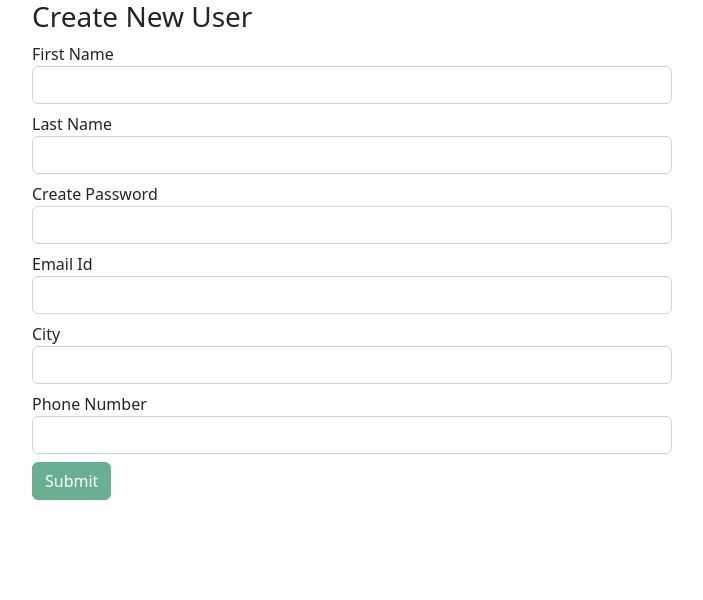
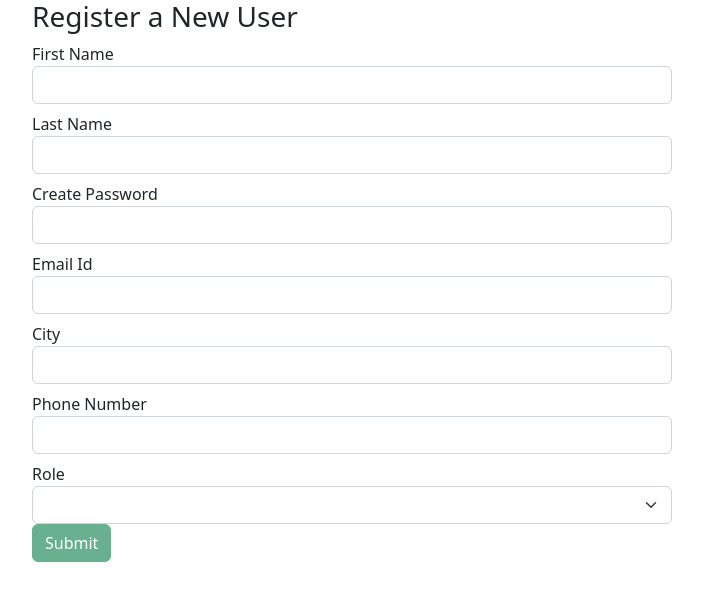
Before and after one commit to Tanvimaheshwari4601/Crude_Op, an Angular app: page /registration in a window 1280 px wide. Shown: the top 600 px of the page, without its empty margins (288-991 px from the left). Built offline with nearby package versions, Linux system fonts and the light colour scheme.

Commit message:
added role

```diff
--- a/src/app/app.module.ts
+++ b/src/app/app.module.ts
@@ -13,6 +13,7 @@ import { HeaderComponent } from './header/header.component';
 import { UserService } from './user.service';
 import { AuthenticationGuard } from './authentication.guard';
 import { HomepageComponent } from './homepage/homepage.component';
+
 
 
 @NgModule({
--- a/src/app/create-user/create-user.component.html
+++ b/src/app/create-user/create-user.component.html
@@ -1,5 +1,5 @@
 <div class="col-md-6 offset-md-3">
-    <h3> Create New User </h3>
+    <h3> Register a New User </h3>
     <form (ngSubmit) = "onSubmit()" #userForm="ngForm">
 
         <div class="form-group my-2" >
@@ -80,9 +80,20 @@
                  </span>
             </div>
         </div>
+        <div class="form-group">
+            <label> Role </label>
+
+            <select class="form-select " #Role="ngModel" name="role" [(ngModel)]="user.role">
+                <option value="none" selected disabled >Select Role</option>
+                <option *ngFor="let role of Roles" [value]="role"> {{ role }}</option>
+            </select>
+        </div>
 
 
         <button [disabled]="userForm.form.invalid" class = "btn btn-success" type ="submit">Submit</button>
 
     </form>
+    <div *ngIf="registrationAPIerror" class="alert alert-danger my-3 text-center p-1" >
+        {{registrationAPIerror}}
     </div>
+    </div>
--- a/src/app/create-user/create-user.component.ts
+++ b/src/app/create-user/create-user.component.ts
@@ -1,4 +1,4 @@
-import { Component, OnInit } from '@angular/core';
+import { Component, ElementRef, OnInit } from '@angular/core';
 import { Router } from '@angular/router';
 import { User } from '../user';
 import { UserService } from '../user.service';
@@ -10,10 +10,14 @@ import { UserService } from '../user.service';
 })
 export class CreateUserComponent implements OnInit {
 
+  Roles=['Admin', 'User'];
   user:User=new User();
   registrationAPIerror :String;
   constructor(private userService: UserService,
-    private router: Router) { }
+    private router: Router,
+    private el:ElementRef) {
+      // this.setup();
+    }
 
   ngOnInit(): void {
   }
@@ -27,6 +31,15 @@ export class CreateUserComponent implements OnInit {
 
     console.log(this.registrationAPIerror);  });
   }
+  // setup(){
+  //   const parent = this.el.nativeElement.parentNode;
+  //   const span = document.createElement('span');
+  //   span.innerHTML = `Show password`;
+  //   span.addEventListener('click' , (event)=>{
+  //     alert('you just clicked me, you need to toggle view')
+  //   });
+  //   parent.appendChild(span);
+  // }
 
   gotoUserList(){
     this.router.navigate(['/users']);
--- a/src/app/header/header.component.html
+++ b/src/app/header/header.component.html
@@ -3,11 +3,10 @@
         <li class = "nav-item">
             <a routerLink="users" routerLinkActive="active" class="nav-link" >Users List</a>
         </li>
-        <li class = "nav-item">
-            <a routerLink="create-user" routerLinkActive="active" class="nav-link" >Add User</a>
+        <li class="nav-item">
+            <a routerLink="create-user" routerLinkActive="active" class="nav-link">Add User</a>
+
         </li>
-        <li class="nav-item ms-auto me-2">
-            <button class="btn btn-light" (click)="logout()"> Logout</button>
-        </li>
+
     </ul>
   </nav>
--- a/src/app/login-user/login-user.component.ts
+++ b/src/app/login-user/login-user.component.ts
@@ -18,8 +18,6 @@ export class LoginUserComponent implements OnInit {
   ngOnInit(): void {
 
   }
-
-
 
   onSubmit(){
     console.log(this.user);
--- a/src/app/user-list/user-list.component.html
+++ b/src/app/user-list/user-list.component.html
@@ -8,6 +8,7 @@
             <th>Email-Id</th>
             <th>City</th>
             <th>Phone Number</th>
+            <th>Role</th>
             <th>Action</th>
         </tr>
     </thead>
@@ -18,6 +19,7 @@
                 <td>{{user.emailid}}</td>
                 <td>{{user.city}}</td>
                 <td>{{user.phonenumber}}</td>
+                <td>{{user.role}}</td>
                 <td>
                     <button (click) = "updateUser(user.id)" class = "btn btn-info"> Update</button>
                     <button (click) = "deleteUser(user.id)" class = "btn btn-danger" style="margin-left: 10px"> Delete</button>
--- a/src/app/user-list/user-list.component.ts
+++ b/src/app/user-list/user-list.component.ts
@@ -24,11 +24,11 @@ export class UserListComponent implements OnInit {
     });
   }
   userDetails(id: number){
-    this.router.navigate(['user-details', id]);
+    this.router.navigate(['homepage/user-details', id]);
   }
 
   updateUser(id: number){
-    this.router.navigate(['update-user', id]);
+    this.router.navigate(['homepage/update-user', id]);
   }
 
   deleteUser(id: number){
--- a/src/app/user.ts
+++ b/src/app/user.ts
@@ -5,6 +5,7 @@ export class User {
     emailid: string;
     city: string;
     phonenumber: String;
+    role: String;
 
     password:string;
 }
```
